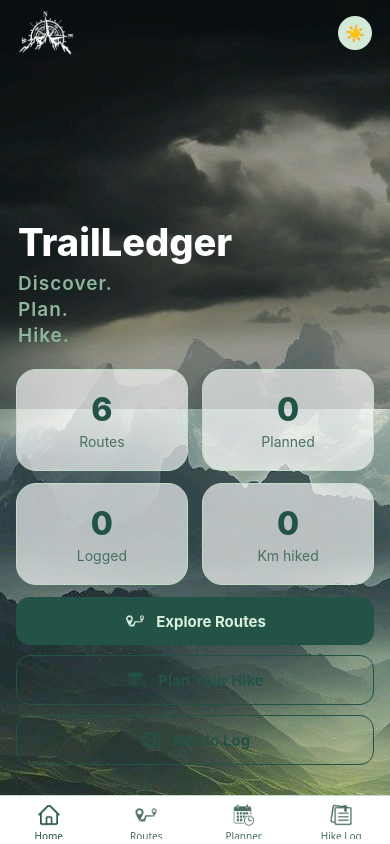
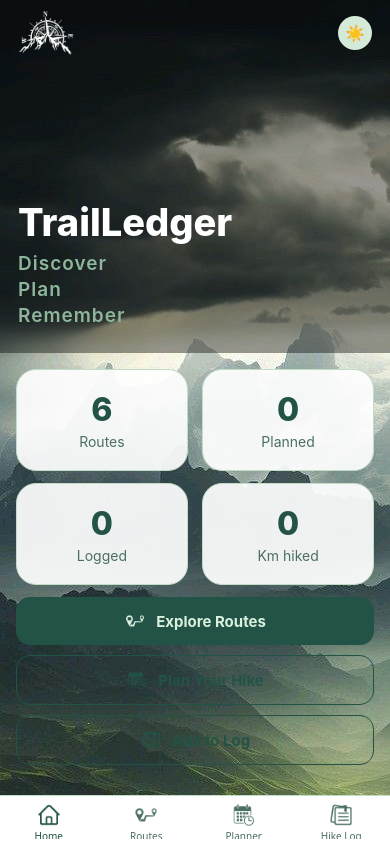
Before and after one commit to Maheli10/TrailLedger, a React Native app: screen /Home in a window 390 px wide. Built offline with nearby package versions, Linux system fonts and the light colour scheme.

Commit message:
Modify README and HomeScreen layout; refine app description and tagline, adjust image background height, and improve stat box key assignment

```diff
--- a/src/components.js
+++ b/src/components.js
@@ -66,8 +66,8 @@ export function StatBox({ value, label, style, transparent }) {
   const { colors, isDark } = useTheme();
   // see-through look: dark mode = clear card, light mode = soft white glass
   const glass = isDark
-    ? { backgroundColor: 'transparent', borderColor: '#235347' }
-    : { backgroundColor: 'rgba(255,255,255,0.65)', borderColor: colors.border };
+    ? { backgroundColor: 'rgba(11, 43, 38, 0.75', borderColor: '#235347' }
+    : { backgroundColor: 'rgba(255,255,255,0.92)', borderColor: colors.border };
   return (
     <View
       style={[
--- a/src/screens/HomeScreen.js
+++ b/src/screens/HomeScreen.js
@@ -10,7 +10,7 @@ import { Btn, IconBtn, StatBox } from '../components';
 // Dark mode: Home uses this dark green below the photo (light mode uses the normal background)
 const HOME_BG_DARK = '#0F2027';
 const TAGLINE_COLOR = '#8EB69B';
-const TAGLINE = ['Discover.', 'Plan.', 'Hike.'];
+const TAGLINE = ['Discover', 'Plan', 'Remember'];
 
 export default function HomeScreen({ navigation }) {
   const { colors, isDark, toggle } = useTheme();
@@ -37,7 +37,7 @@ export default function HomeScreen({ navigation }) {
     <ScrollView style={{ flex: 1, backgroundColor: HOME_BG }} contentContainerStyle={{ flexGrow: 1, backgroundColor: HOME_BG }}>
       <ImageBackground
         source={require('../../assets/hero.jpg')}
-        style={{ flex: 1, minHeight: 330, justifyContent: 'space-between', paddingTop: insets.top + 10, paddingHorizontal: 18, paddingBottom: 60 }}
+        style={{ flex: 1, minHeight: 300, justifyContent: 'space-between', paddingTop: insets.top + 10, paddingHorizontal: 18, paddingBottom: 24 }}
       >
         <View style={[StyleSheet.absoluteFill, { backgroundColor: 'rgba(0,0,0,0.4)' }]} />
         <View style={{ flexDirection: 'row', justifyContent: 'space-between', alignItems: 'center' }}>
@@ -54,13 +54,13 @@ export default function HomeScreen({ navigation }) {
         </View>
       </ImageBackground>
 
-      <View style={{ paddingHorizontal: 16, marginTop: -40, paddingBottom: 20 }}>
+      <View style={{ paddingHorizontal: 16, marginTop: 16, paddingBottom: 20 }}>
         {/* Transparent stat cards in 2 rows */}
         <View style={{ flexDirection: 'row', flexWrap: 'wrap', justifyContent: 'space-between' }}>
-          <StatBox transparent value={routes.length} label="Routes" style={card} />
-          <StatBox transparent value={plans.length} label="Planned" style={card} />
-          <StatBox transparent value={logs.length} label="Logged" style={card} />
-          <StatBox transparent value={totalKm} label="Km hiked" style={card} />
+          <StatBox key={`routes-${isDark}`} transparent value={routes.length} label="Routes" style={card} />
+          <StatBox key={`planned-${isDark}`} transparent value={plans.length} label="Planned" style={card} />
+          <StatBox key={`logged-${isDark}`} transparent value={logs.length} label="Logged" style={card} />
+          <StatBox key={`km-${isDark}`} transparent value={totalKm} label="Km hiked" style={card} />
         </View>
 
         <Btn title="Explore Routes" icon={require('../../assets/tab-routes.png')} color="#235347" onPress={() => navigation.navigate('Routes')} />
```
Also changed, not shown: 1 other file (tests, documents, lock files or other folders).
